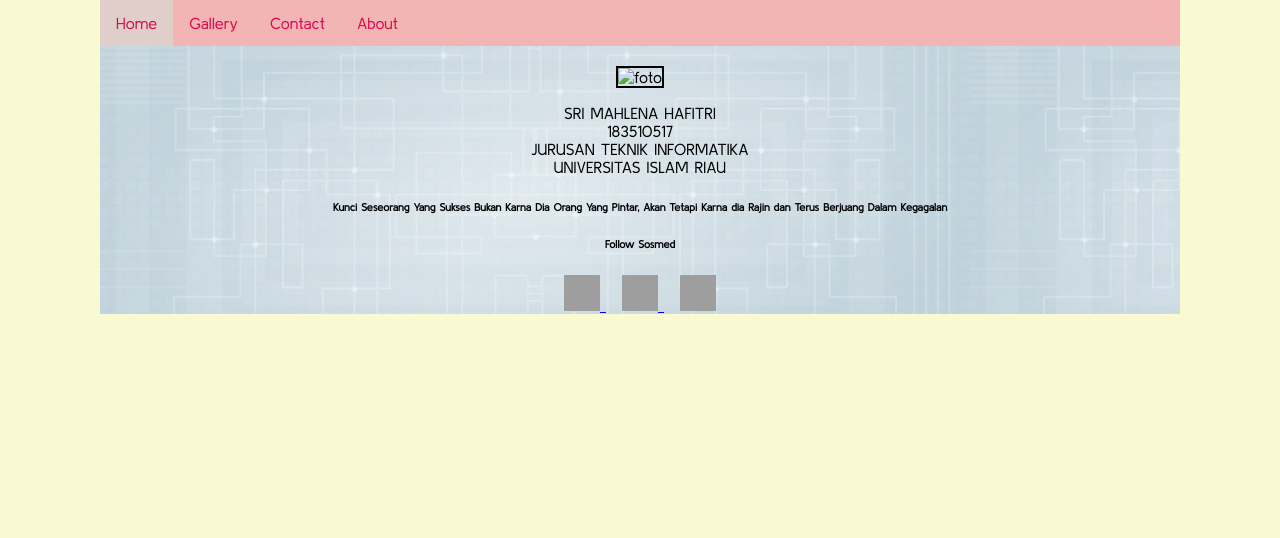
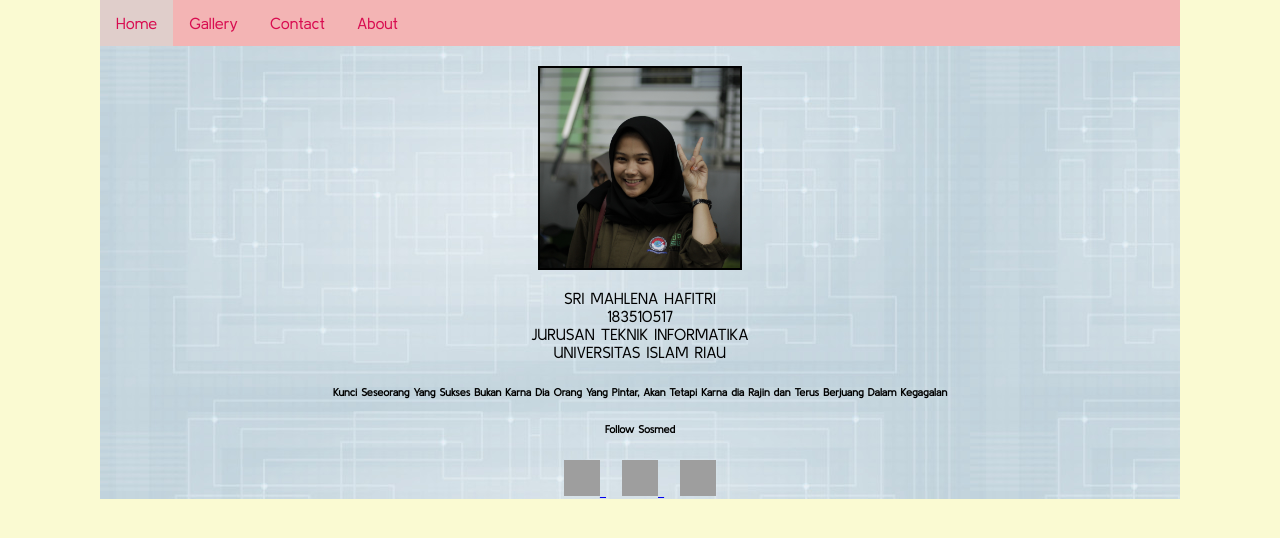
Before and after one commit to srimahlenahafitri/srimahlenahafitri.github.io, a plain HTML site: page index.html in a window 1280 px wide. Drawn offline with Linux system fonts and the light colour scheme; grey boxes are pictures that could not be loaded.

Commit message:
Update index.html

```diff
--- a/index.html
+++ b/index.html
@@ -20,7 +20,7 @@
             </li>
         </ul>
         <center>
-            <img src="_MG_0693.JPG" width="200px"  height="200px" style="margin-top: 20px; border: 2px solid black" alt="foto">
+            <img src="lena.JPG" width="200px"  height="200px" style="margin-top: 20px; border: 2px solid black" alt="foto">
         </center>
         <p align="center">
             SRI MAHLENA HAFITRI <br>
```
